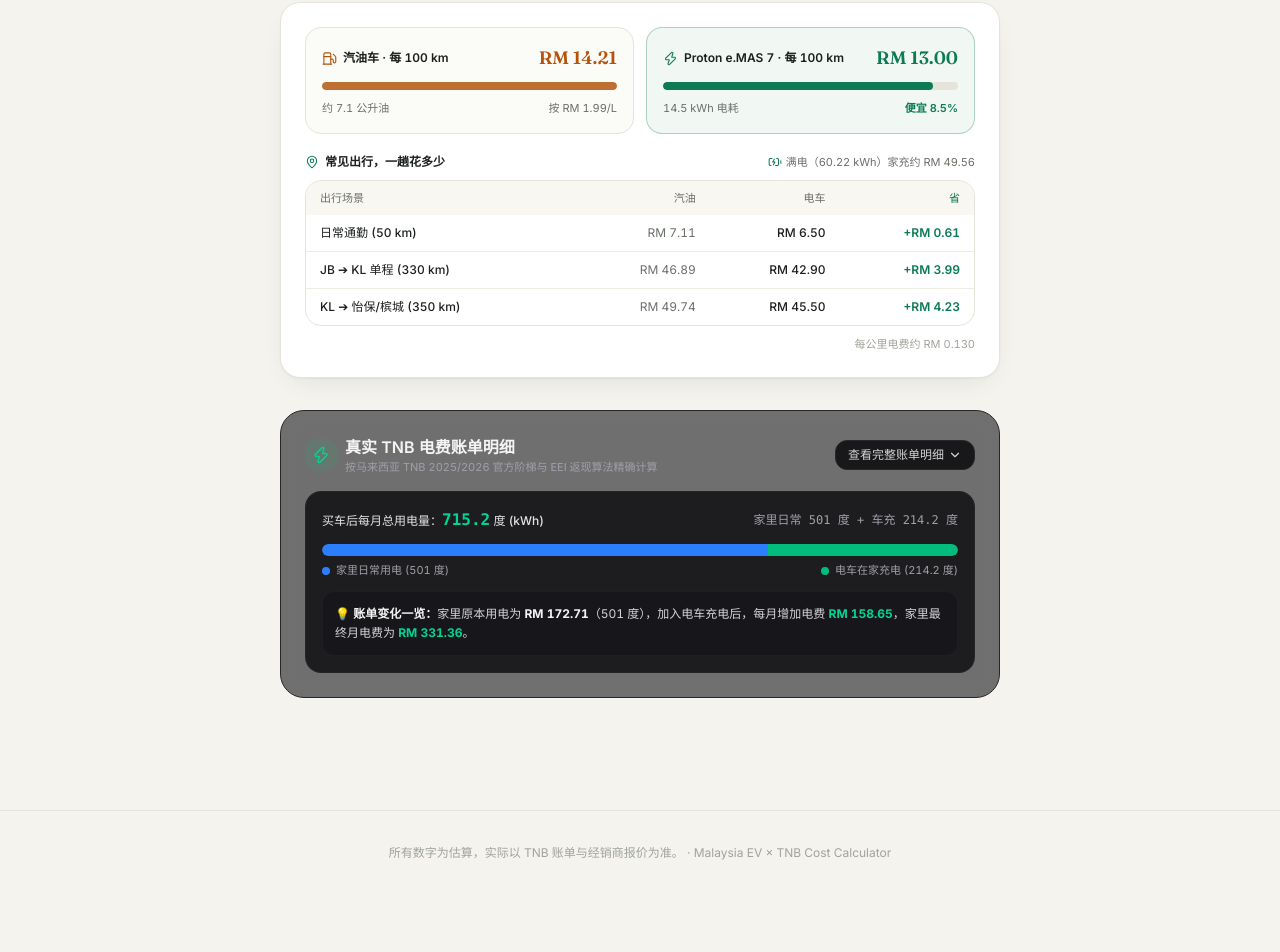
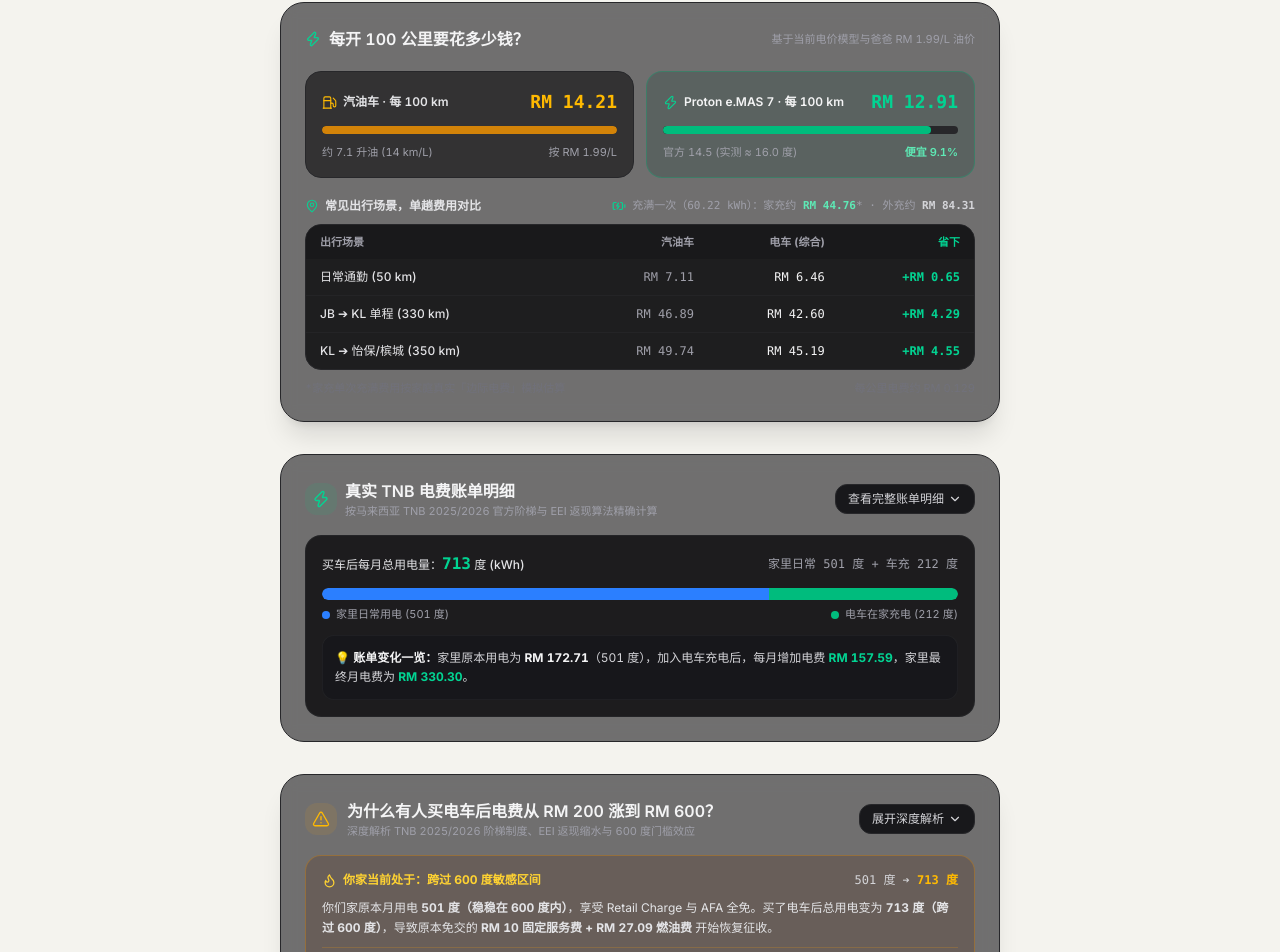
Before and after one commit to davidy1402/malaysia-ev-cost-calculator, a React (Vite) app: page / in a window 1280 px wide. Shown: the part 1275-2227 px from the top of the page. Before the commit the page ends 2169 px from the top, so only its background shows below. Built offline with nearby package versions, Linux system fonts and the light colour scheme.

Commit message:
feat: align 15.95 loss, exact full charge marginal cost, and add 600kWh jump risk card

```diff
--- a/src/App.tsx
+++ b/src/App.tsx
@@ -7,6 +7,7 @@ import { ShowroomInputCard } from './components/ShowroomInputCard';
 import { SavingsHeroCard } from './components/SavingsHeroCard';
 import { CostPer100KmComparison } from './components/CostPer100KmComparison';
 import { TnbBreakdownCard } from './components/TnbBreakdownCard';
+import { ThresholdJumpExplainerCard } from './components/ThresholdJumpExplainerCard';
 import { AdvancedSettingsDrawer } from './components/AdvancedSettingsDrawer';
 import { ShareReportModal } from './components/ShareReportModal';
 
@@ -72,6 +73,11 @@ export function App() {
         <section className="mb-8">
           <TnbBreakdownCard inputs={inputs} result={result} />
         </section>
+
+        {/* 600 kWh Threshold Jump Deep-Dive */}
+        <section className="mb-8">
+          <ThresholdJumpExplainerCard inputs={inputs} result={result} />
+        </section>
       </main>
 
       {/* Modals and Drawers */}
--- a/src/components/CostPer100KmComparison.tsx
+++ b/src/components/CostPer100KmComparison.tsx
@@ -12,8 +12,9 @@ export const CostPer100KmComparison: React.FC<CostPer100KmComparisonProps> = ({
   inputs,
   result
 }) => {
-  const fullBatteryKwh = inputs.batteryCapacityKwh || 60;
+  const fullBatteryKwh = inputs.batteryCapacityKwh || 60.22;
   const fullChargeCostHome = result.singleFullChargeMarginalCost;
+  const fullChargeCostPublic = Math.round(fullBatteryKwh * (inputs.publicDcPricePerKwh || 1.40) * 100) / 100;
 
   const trips = [
     {
@@ -37,55 +38,65 @@ export const CostPer100KmComparison: React.FC<CostPer100KmComparisonProps> = ({
   ];
 
   return (
-    <div className="card space-y-5 p-4 sm:p-6">
+    <div className="space-y-5 rounded-3xl border border-zinc-800 bg-zinc-900/60 p-4 sm:p-6 shadow-xl backdrop-blur-sm">
+      <div className="flex flex-wrap items-center justify-between gap-1">
+        <h3 className="text-sm font-semibold text-zinc-100 sm:text-base flex items-center gap-2">
+          <Zap size={16} className="text-emerald-400" />
+          <span>每开 100 公里要花多少钱？</span>
+        </h3>
+        <span className="text-[11px] text-zinc-400">
+          基于当前电价模型与爸爸 RM 1.99/L 油价
+        </span>
+      </div>
+
       {/* Main 100km Bar Visualizer */}
       <div className="grid gap-3 sm:grid-cols-2">
         {/* Petrol Bar */}
-        <div className="space-y-2.5 rounded-2xl border border-line bg-inset/50 p-4">
+        <div className="space-y-2.5 rounded-2xl border border-zinc-800 bg-zinc-950/60 p-4">
           <div className="flex items-center justify-between">
-            <div className="flex items-center gap-1.5 text-xs font-semibold text-ink">
-              <Fuel size={15} strokeWidth={1.75} className="text-oil" />
+            <div className="flex items-center gap-1.5 text-xs font-semibold text-zinc-200">
+              <Fuel size={15} strokeWidth={1.75} className="text-amber-400" />
               <span>汽油车 · 每 100 km</span>
             </div>
-            <span className="font-display text-lg font-semibold text-oil">
+            <span className="font-display text-lg font-bold font-mono text-amber-400">
               {formatRm(result.petrolCostPer100Km)}
             </span>
           </div>
 
-          <div className="h-2 w-full overflow-hidden rounded-full bg-line">
-            <div className="h-full w-full rounded-full bg-oil/80" />
+          <div className="h-2 w-full overflow-hidden rounded-full bg-zinc-800">
+            <div className="h-full w-full rounded-full bg-amber-500/80" />
           </div>
 
-          <div className="flex items-center justify-between text-[11px] text-muted">
-            <span>约 {(100 / inputs.petrolFuelEfficiencyKmPerL).toFixed(1)} 公升油</span>
+          <div className="flex items-center justify-between text-[11px] text-zinc-400">
+            <span>约 {(100 / inputs.petrolFuelEfficiencyKmPerL).toFixed(1)} 升油 (14 km/L)</span>
             <span>按 RM {inputs.petrolPricePerLiter.toFixed(2)}/L</span>
           </div>
         </div>
 
         {/* EV Bar */}
-        <div className="space-y-2.5 rounded-2xl border border-brand/30 bg-brand-soft/50 p-4">
+        <div className="space-y-2.5 rounded-2xl border border-emerald-500/30 bg-emerald-950/20 p-4">
           <div className="flex items-center justify-between">
-            <div className="flex items-center gap-1.5 text-xs font-semibold text-ink">
-              <Zap size={15} strokeWidth={1.75} className="text-brand" />
+            <div className="flex items-center gap-1.5 text-xs font-semibold text-zinc-100">
+              <Zap size={15} strokeWidth={1.75} className="text-emerald-400" />
               <span>{inputs.modelName.trim() || '这台 EV'} · 每 100 km</span>
             </div>
-            <span className="font-display text-lg font-semibold text-brand">
+            <span className="font-display text-lg font-bold font-mono text-emerald-400">
               {formatRm(result.evCostPer100Km)}
             </span>
           </div>
 
-          <div className="h-2 w-full overflow-hidden rounded-full bg-line">
+          <div className="h-2 w-full overflow-hidden rounded-full bg-zinc-800">
             <div
-              className="h-full rounded-full bg-brand transition-all duration-500"
+              className="h-full rounded-full bg-emerald-500 transition-all duration-500"
               style={{
                 width: `${Math.min(100, Math.max(10, (result.evCostPer100Km / result.petrolCostPer100Km) * 100))}%`
               }}
             />
           </div>
 
-          <div className="flex items-center justify-between text-[11px] text-muted">
-            <span>{inputs.consumptionKwhPer100Km} kWh 电耗</span>
-            <span className="font-semibold text-brand">便宜 {result.savingsRatioPerKm}%</span>
+          <div className="flex items-center justify-between text-[11px] text-zinc-400">
+            <span>官方 {inputs.consumptionKwhPer100Km} (实测 ≈ {(inputs.consumptionKwhPer100Km * 1.10).toFixed(1)} 度)</span>
+            <span className="font-semibold text-emerald-300">便宜 {result.savingsRatioPerKm}%</span>
           </div>
         </div>
       </div>
@@ -93,36 +104,36 @@ export const CostPer100KmComparison: React.FC<CostPer100KmComparisonProps> = ({
       {/* Battery & Real Trip Scenario Table */}
       <div className="space-y-2.5">
         <div className="flex flex-wrap items-center justify-between gap-1 text-xs">
-          <span className="flex items-center gap-1.5 font-semibold text-ink">
-            <MapPin size={14} strokeWidth={1.75} className="text-brand" />
-            常见出行，一趟花多少
+          <span className="flex items-center gap-1.5 font-semibold text-zinc-200">
+            <MapPin size={14} strokeWidth={1.75} className="text-emerald-400" />
+            <span>常见出行场景，单趟费用对比</span>
           </span>
-          <span className="flex items-center gap-1 text-[11px] font-normal text-muted">
-            <BatteryCharging size={14} strokeWidth={1.75} className="text-brand" />
-            满电（{fullBatteryKwh} kWh）家充约 {formatRm(fullChargeCostHome)}
+          <span className="flex items-center gap-1.5 text-[11px] text-zinc-400 font-mono">
+            <BatteryCharging size={14} className="text-emerald-400" />
+            <span>充满一次（{fullBatteryKwh} kWh）：家充约 <strong className="text-emerald-300">{formatRm(fullChargeCostHome)}</strong>* · 外充约 <strong className="text-zinc-300">{formatRm(fullChargeCostPublic)}</strong></span>
           </span>
         </div>
 
-        <div className="overflow-hidden rounded-2xl border border-line bg-surface">
+        <div className="overflow-hidden rounded-2xl border border-zinc-800 bg-zinc-950/80">
           <table className="w-full text-left text-xs">
-            <thead className="bg-inset text-[11px] text-muted">
+            <thead className="bg-zinc-900/80 text-[11px] text-zinc-400 font-medium">
               <tr>
-                <th className="px-3.5 py-2.5 font-medium">出行场景</th>
-                <th className="px-3 py-2.5 text-right font-medium">汽油</th>
-                <th className="px-3 py-2.5 text-right font-medium">电车</th>
-                <th className="px-3.5 py-2.5 text-right font-medium text-brand">省</th>
+                <th className="px-3.5 py-2.5">出行场景</th>
+                <th className="px-3 py-2.5 text-right">汽油车</th>
+                <th className="px-3 py-2.5 text-right">电车 (综合)</th>
+                <th className="px-3.5 py-2.5 text-right text-emerald-400">省下</th>
               </tr>
             </thead>
-            <tbody className="divide-y divide-line/70">
+            <tbody className="divide-y divide-zinc-800/60 font-mono">
               {trips.map((trip) => {
-                const tripSavings = trip.petrolCost - trip.evCost;
+                const tripSavings = Math.round((trip.petrolCost - trip.evCost) * 100) / 100;
                 return (
-                  <tr key={trip.name} className="transition-colors hover:bg-inset/60">
-                    <td className="px-3.5 py-2.5 font-medium text-ink">{trip.name}</td>
-                    <td className="px-3 py-2.5 text-right text-muted">{formatRm(trip.petrolCost)}</td>
-                    <td className="px-3 py-2.5 text-right font-medium text-ink">{formatRm(trip.evCost)}</td>
-                    <td className="px-3.5 py-2.5 text-right font-semibold text-brand">
-                      {formatRm(tripSavings, { showPlus: true })}
+                  <tr key={trip.name} className="transition-colors hover:bg-zinc-900/40">
+                    <td className="px-3.5 py-2.5 font-sans font-medium text-zinc-200">{trip.name}</td>
+                    <td className="px-3 py-2.5 text-right text-zinc-400">{formatRm(trip.petrolCost)}</td>
+                    <td className="px-3 py-2.5 text-right font-medium text-zinc-100">{formatRm(trip.evCost)}</td>
+                    <td className="px-3.5 py-2.5 text-right font-semibold text-emerald-400">
+                      +{formatRm(tripSavings)}
                     </td>
                   </tr>
                 );
@@ -131,8 +142,9 @@ export const CostPer100KmComparison: React.FC<CostPer100KmComparisonProps> = ({
           </table>
         </div>
 
-        <p className="flex justify-end text-[11px] text-faint">
-          每公里电费约 {formatRm(result.evCostPer100Km / 100, { decimals: 3 })}
+        <p className="flex justify-between text-[11px] text-zinc-500">
+          <span>*家充单次充满费用按家庭真实「边际电费」模拟估算</span>
+          <span>每公里电费约 {formatRm(result.evCostPer100Km / 100, { decimals: 3 })}</span>
         </p>
       </div>
     </div>
--- /dev/null
+++ b/src/components/ThresholdJumpExplainerCard.tsx
@@ -0,0 +1,119 @@
+import React, { useState } from 'react';
+import { EvCalculationResult, UserInputs } from '../types/calculator';
+import { AlertTriangle, ChevronDown, ChevronUp, Flame, Zap, Clock } from 'lucide-react';
+import { formatRm } from '../utils/formatter';
+
+interface ThresholdJumpExplainerCardProps {
+  inputs: UserInputs;
+  result: EvCalculationResult;
+}
+
+export const ThresholdJumpExplainerCard: React.FC<ThresholdJumpExplainerCardProps> = ({
+  inputs,
+  result
+}) => {
+  const [isOpen, setIsOpen] = useState(false);
+  const baselineKwh = result.baselineBill.kwh;
+  const newKwh = result.newCombinedBill.kwh;
+
+  return (
+    <div className="space-y-4 rounded-3xl border border-zinc-800 bg-zinc-900/60 p-4 sm:p-6 shadow-xl backdrop-blur-sm">
+      <div className="flex flex-wrap items-center justify-between gap-2">
+        <div className="flex items-center gap-2.5">
+          <div className="flex h-8 w-8 items-center justify-center rounded-xl bg-amber-500/10 text-amber-400">
+            <AlertTriangle size={18} strokeWidth={1.75} />
+          </div>
+          <div>
+            <h3 className="text-sm font-semibold text-zinc-100 sm:text-base flex items-center gap-2">
+              <span>为什么有人买电车后电费从 RM 200 涨到 RM 600？</span>
+            </h3>
+            <p className="text-[11px] text-zinc-400">
+              深度解析 TNB 2025/2026 阶梯制度、EEI 返现缩水与 600 度门槛效应
+            </p>
+          </div>
+        </div>
+
+        <button
+          type="button"
+          onClick={() => setIsOpen(!isOpen)}
+          className="flex items-center gap-1 rounded-xl border border-zinc-800 bg-zinc-900 px-3 py-1.5 text-xs font-medium text-zinc-300 hover:bg-zinc-800 transition-colors"
+        >
+          <span>{isOpen ? '收起解析' : '展开深度解析'}</span>
+          {isOpen ? <ChevronUp size={14} /> : <ChevronDown size={14} />}
+        </button>
+      </div>
+
+      {/* Your Household Specific Risk Status */}
+      <div className="rounded-2xl border border-amber-500/30 bg-amber-950/20 p-4 space-y-2.5">
+        <div className="flex items-center justify-between">
+          <span className="text-xs font-bold text-amber-300 flex items-center gap-1.5">
+            <Flame size={15} />
+            <span>你家当前处于：跨过 600 度敏感区间</span>
+          </span>
+          <span className="font-mono text-xs text-zinc-300">
+            {baselineKwh} 度 ➔ <strong className="text-amber-400">{newKwh} 度</strong>
+          </span>
+        </div>
+
+        <p className="text-xs text-zinc-200 leading-relaxed">
+          你们家原本月用电 <strong>{baselineKwh} 度（稳稳在 600 度内）</strong>，享受 Retail Charge 与 AFA 全免。买了电车后总用电变为 <strong>{newKwh} 度（跨过 600 度）</strong>，导致原本免交的 <strong>RM 10 固定服务费 + RM {result.newCombinedBill.afaSurcharge} 燃油费</strong> 开始恢复征收。
+        </p>
+
+        <div className="pt-1 border-t border-amber-500/20 text-xs font-medium text-emerald-400">
+          ✅ 结论：虽然电费增加了 {formatRm(result.marginalHomeElectricityCost)}，但因为彻底省下了爸爸每月 {formatRm(inputs.fatherPetrolCostRm)} 的油钱，<strong>全家整体开销依然稳稳净省 {formatRm(result.monthlyNetSavings)}/月！</strong>
+        </div>
+      </div>
+
+      {/* Deep-Dive Educational Section */}
+      {isOpen && (
+        <div className="space-y-4 rounded-2xl border border-zinc-800 bg-zinc-950/90 p-4 text-xs text-zinc-300 leading-relaxed">
+          <h4 className="font-semibold text-zinc-100 text-sm flex items-center gap-2 border-b border-zinc-800 pb-2">
+            <Zap size={16} className="text-emerald-400" />
+            <span>导致网上「电费翻倍暴涨」的 4 大真正原因：</span>
+          </h4>
+
+          <div className="space-y-3">
+            <div className="space-y-1">
+              <strong className="text-amber-300 block">1. EEI 节能补贴返现大幅缩水（隐性涨价）</strong>
+              <p className="text-zinc-400">
+                TNB 的 EEI 返现是按<strong>全月总度数</strong>计算的。原本 500 度时每度享受 −10.5 sen 返现（折减 RM 52.61）；买电车后总电量跳到 750 度，返现率跌到 −4.5 sen（只折减 RM 33.75）。<strong>不只是多用了电，连原本享受的 RM 19 折扣也被吞掉了！</strong>
+              </p>
+            </div>
+
+            <div className="space-y-1">
+              <strong className="text-amber-300 block">2. 跨过 600 度临界点，优惠瞬间消失</strong>
+              <p className="text-zinc-400">
+                600 度以内享受「免 RM10 Retail Charge + 免 AFA 燃油浮动费 + 免 SST」。一旦买车后哪怕只超过 1 度，全额 AFA 燃油费与 RM10 就会立即生效。
+              </p>
+            </div>
+
+            <div className="space-y-1">
+              <strong className="text-amber-300 block">3. 原本就是高用电家庭（冲破 1,000 或 1,500 度极值）</strong>
+              <p className="text-zinc-400">
+                如果家里本身有多台冷气、烤箱、热水器，月用电已有 800–900 度；买车后再加 300 度，总用电直接突破 1,000 度（EEI 返现归零）甚至 1,500 度（发电基础费率从 27.03 sen 跳涨到 37.03 sen）。
+              </p>
+            </div>
+
+            <div className="space-y-1">
+              <strong className="text-amber-300 block">4. 月行驶里程极长（2,500–3,000 km）</strong>
+              <p className="text-zinc-400">
+                高行驶里程意味着每月需充 400–500+ 度电，相当于家里多开 3 台 24 小时不关的冷气。
+              </p>
+            </div>
+          </div>
+
+          {/* Solution: ToU */}
+          <div className="mt-4 rounded-xl bg-blue-950/30 border border-blue-500/30 p-3 space-y-1.5">
+            <div className="flex items-center gap-1.5 font-semibold text-blue-300">
+              <Clock size={15} />
+              <span>给电车车主的最佳对策：申请 ToU 分时电价</span>
+            </div>
+            <p className="text-zinc-300 text-[11px]">
+              TNB 智能电表支持 ToU（Time of Use）：<strong>工作日晚上 10:00 至次日下午 2:00，以及周末全天</strong>均为 Off-Peak 离峰时段（费率低至约 28 sen/kWh）。只要设置车辆在晚上 10 点后自动充电，电费将大幅降低！
+            </p>
+          </div>
+        </div>
+      )}
+    </div>
+  );
+};
--- a/src/utils/tnbTariff.ts
+++ b/src/utils/tnbTariff.ts
@@ -23,7 +23,7 @@ export function getEeiRateSen(kwh: number): number {
 
 /**
  * Simulates a full, itemized monthly TNB Residential Electricity Bill.
- * Validated 1:1 against real TNB household bills (e.g. 501 kWh = RM 172.70).
+ * Validated 1:1 against real TNB household bills (e.g. 501 kWh = RM 172.70 payable / RM 172.71 raw).
  */
 export function calculateTnbBill(
   kwh: number,
@@ -123,34 +123,14 @@ export function calculateTnbBill(
 }
 
 /**
- * Inverse Solver: Estimates monthly kWh from a given TNB RM bill amount using Binary Search.
- */
-export function estimateKwhFromBillAmount(targetBillRm: number): number {
-  if (targetBillRm <= 0) return 0;
-  let low = 0;
-  let high = 5000;
-  for (let i = 0; i < 40; i++) {
-    const mid = (low + high) / 2;
-    const bill = calculateTnbBill(mid);
-    if (Math.abs(bill.totalAmount - targetBillRm) < 0.05) {
-      return Math.round(mid * 10) / 10;
-    }
-    if (bill.totalAmount < targetBillRm) {
-      low = mid;
-    } else {
-      high = mid;
-    }
-  }
-  return Math.round(((low + high) / 2) * 10) / 10;
-}
-
-/**
  * Master calculation function: Orchestrates whole EV vs Petrol model with zero double-counting.
  */
 export function calculateAllEvMetrics(inputs: UserInputs): EvCalculationResult {
   const distanceKm = Math.max(0, inputs.monthlyMileageKm);
   const consumptionKwhPer100Km = Math.max(0, inputs.consumptionKwhPer100Km);
-  const chargingEff = Math.max(0.70, Math.min(1.0, inputs.chargingEfficiency || 0.90)); // default 90% (10% loss)
+
+  // 10% AC Charging Loss overhead
+  const lossFactor = 1.10; // 14.5 kWh vehicle -> 15.95 kWh grid
 
   // Home vs Public Split Ratio
   const isHomeOnly = inputs.chargingMode === 'home_only';
@@ -160,18 +140,15 @@ export function calculateAllEvMetrics(inputs: UserInputs): EvCalculationResult {
   // Step 1: EV Net Consumption at the vehicle/battery
   const evMonthlyNetKwh = (distanceKm / 100) * consumptionKwhPer100Km;
 
-  // Step 2: EV Gross Consumption from the grid (accounting for charging loss)
-  const evMonthlyGrossKwh = evMonthlyNetKwh / chargingEff;
+  // Step 2: EV Gross Consumption from the grid (accounting for 10% AC charging loss)
+  const evMonthlyGrossKwh = evMonthlyNetKwh * lossFactor;
 
   // Step 3: Split into Home vs Public
   const evHomeChargingKwh = Math.round((evMonthlyGrossKwh * homeRatio) * 10) / 10;
   const evPublicChargingKwh = Math.round((evMonthlyGrossKwh * publicRatio) * 10) / 10;
 
   // Step 4: Baseline Household TNB Bill
-  const baselineKwh = inputs.baselineHomeKwh > 0
-    ? inputs.baselineHomeKwh
-    : estimateKwhFromBillAmount(inputs.baselineHomeBillRm);
-
+  const baselineKwh = inputs.baselineHomeKwh > 0 ? inputs.baselineHomeKwh : 501;
   const baselineBill = calculateTnbBill(baselineKwh, {
     afaRateSen: inputs.afaRateSen
   });
@@ -195,14 +172,14 @@ export function calculateAllEvMetrics(inputs: UserInputs): EvCalculationResult {
   // Total EV Monthly Energy Cost
   const totalEvChargingCost = Math.round((marginalHomeElectricityCost + publicChargingCost) * 100) / 100;
 
-  // True Marginal electricity rate per kWh for EV
+  // True Marginal electricity rate per kWh for EV (at wall)
   const marginalEffectiveRatePerKwh = evHomeChargingKwh > 0
     ? marginalHomeElectricityCost / evHomeChargingKwh
     : newCombinedBill.effectiveRatePerKwh;
 
-  // Single full charge cost based on marginal rate and usable capacity
-  const batteryCap = inputs.batteryCapacityKwh || 60.0;
-  const singleFullChargeMarginalCost = Math.round(((batteryCap / chargingEff) * marginalEffectiveRatePerKwh) * 100) / 100;
+  // Single full charge cost based on marginal rate (usable capacity)
+  const batteryCap = inputs.batteryCapacityKwh || 60.22;
+  const singleFullChargeMarginalCost = Math.round((batteryCap * marginalEffectiveRatePerKwh) * 100) / 100;
 
   // Petrol comparison calculations
   const petrolCost = Math.max(0, inputs.fatherPetrolCostRm);
@@ -216,7 +193,7 @@ export function calculateAllEvMetrics(inputs: UserInputs): EvCalculationResult {
   // Petrol cost per 100km = (100 / kmPerL) * Price per liter
   const petrolCostPer100Km = Math.round(((100 / petrolEfficiency) * petrolPrice) * 100) / 100;
 
-  // EV Cost per 100 km (based on distanceKm)
+  // EV Cost per 100 km (based on actual distanceKm and totalEvChargingCost)
   const evCostPer100Km = distanceKm > 0
     ? Math.round(((totalEvChargingCost / distanceKm) * 100) * 100) / 100
     : 0;
```
Also changed, not shown: src/components/ShowroomInputCard.tsx (+8 -6 lines).
